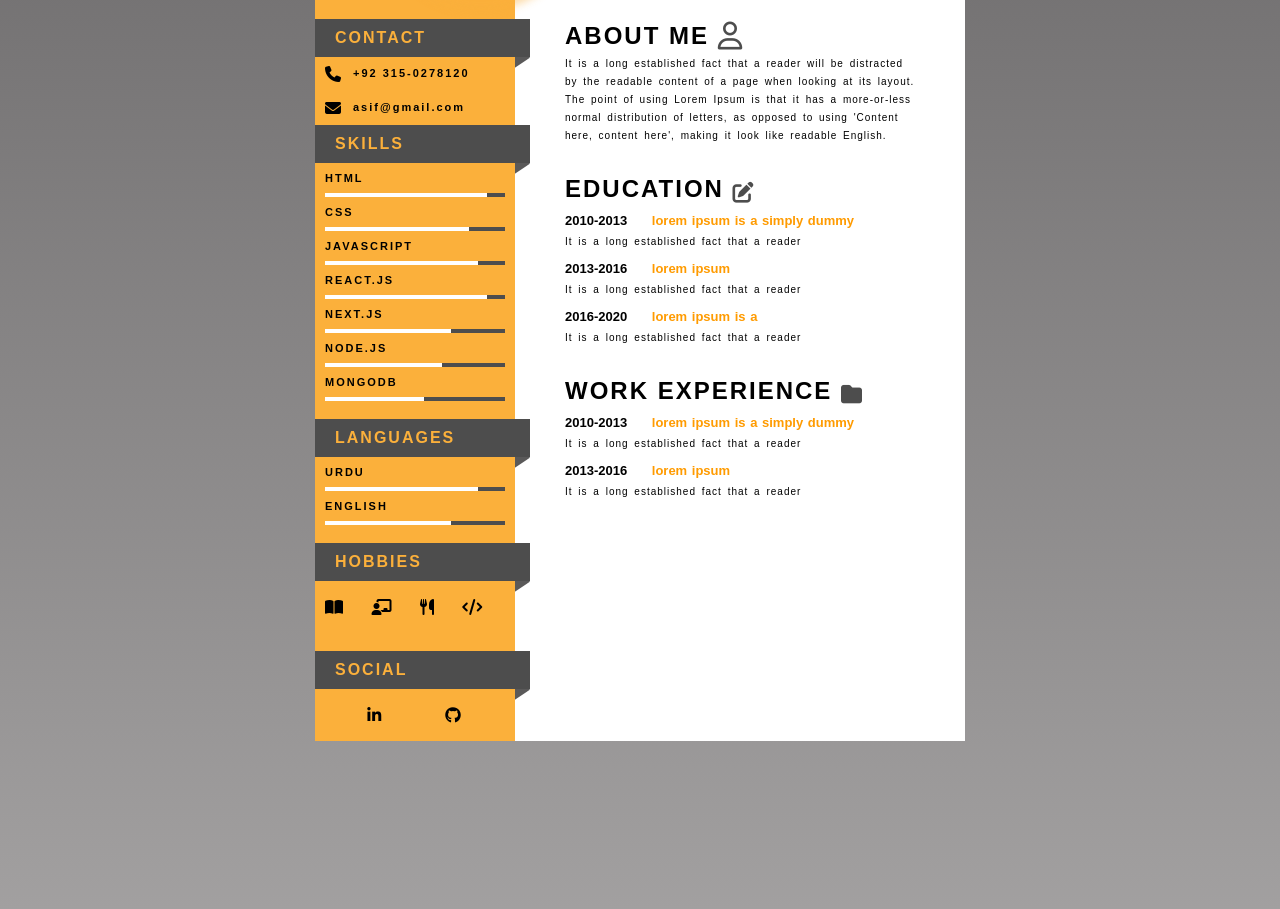
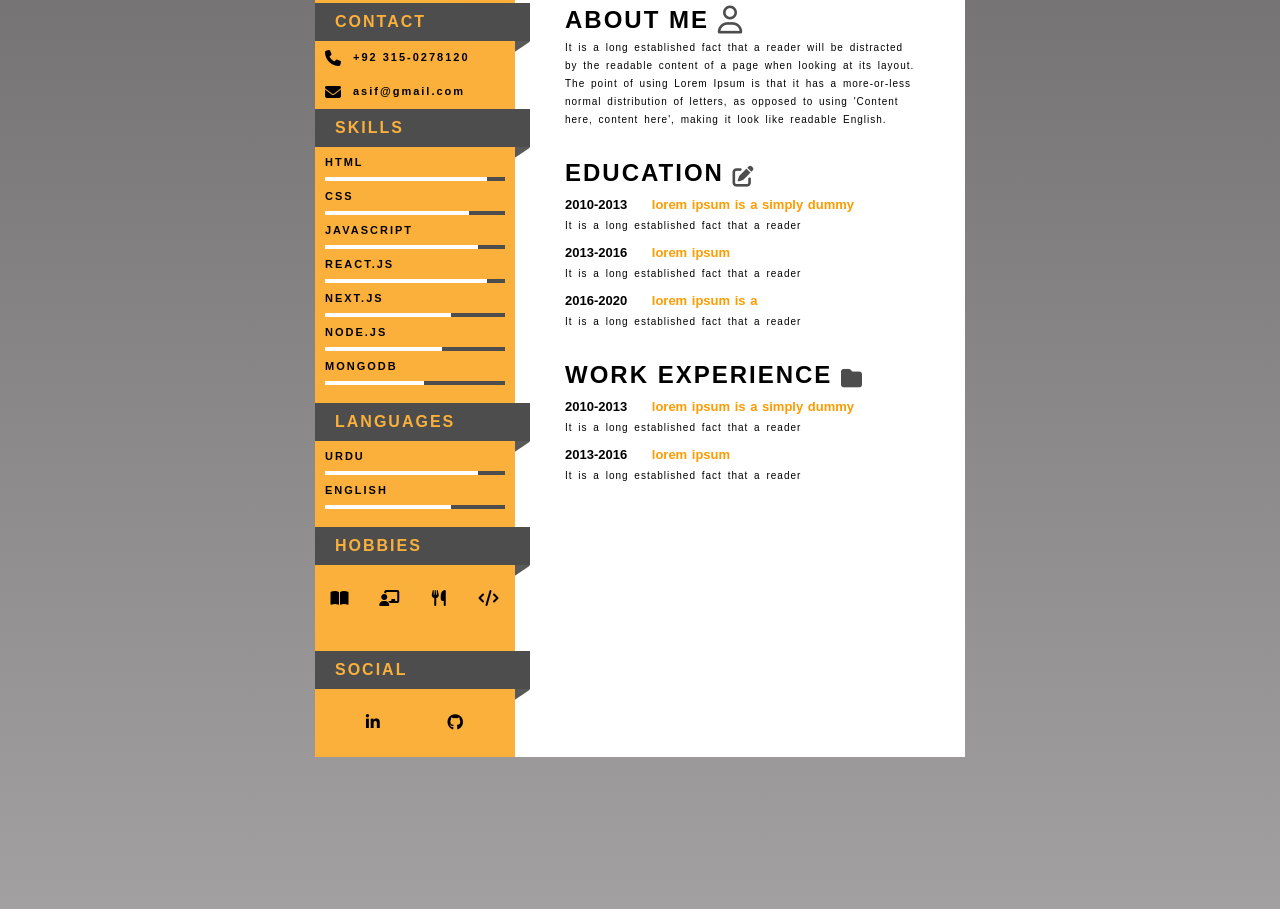
Before and after one commit to MuhammadAsif46/Resume, a plain HTML site: page index.html in a window 1280 px wide. Shown: the part 379-1288 px from the top of the page. Drawn offline with Linux system fonts and the light colour scheme.

Commit message:
added some styles

```diff
--- a/index.html
+++ b/index.html
@@ -91,11 +91,19 @@
                     <p>HOBBIES</p>
                 </div>
 
-                <div class="h-div">
-                    <a href="https://reading.com" target="_blank"><i class="fa-solid fa-book-open icons2"></i></a>
-                    <a href="https://www.learning.com" target="_blank"><i class="fa-solid fa-chalkboard-user icons2"></i></a>
-                    <a href="https://www.food.com" target="_blank"><i class="fa-solid fa-utensils icons2"></i></a>
-                    <a href="https://www.coding.com" target="_blank"><i class="fa-solid fa-code icons2"></i></a>
+                <div class="hobbies">
+                    <div class="link">
+                        <a href="https://reading.com" target="_blank"><i class="fa-solid fa-book-open"></i></a>
+                    </div>
+                    <div class="link">
+                        <a href="https://www.learning.com" target="_blank"><i class="fa-solid fa-chalkboard-user"></i></a>
+                    </div>
+                    <div class="link">
+                        <a href="https://www.food.com" target="_blank"><i class="fa-solid fa-utensils"></i></a>
+                    </div>
+                    <div class="link">
+                        <a href="https://www.coding.com" target="_blank"><i class="fa-solid fa-code"></i></a>
+                    </div>
                 </div>
             </div>
             <br>
@@ -105,10 +113,10 @@
                 </div>
 
                 <div class="social-link">
-                    <div class="linkedin">
+                    <div class="link">
                         <a href="https://www.linkedin.com/in/muhammad-asif-bb8107295" target="_blank"><i class="fa-brands fa-linkedin-in icons2"></i></a>
                     </div>
-                    <div class="github">
+                    <div class="link">
                         <a href="https://github.com/MuhammadAsif46" target="_blank"><i class="fa-brands fa-github icons2"></i></a>
                     </div>
                 </div>
--- a/style.css
+++ b/style.css
@@ -141,14 +141,30 @@ a{
     background-color: #fff
 }
 
-.icons2{
-    padding: 18px 10px;
-}
 
 .social-link{
     display: flex;
     justify-content: space-evenly;
 }
+.hobbies{
+    display: flex;
+    justify-content: space-evenly;
+}
+.link {
+        width: 3rem;
+        border-radius: 50%;
+        margin: 10px 0px;
+        height: 3rem;
+        display: flex;
+        justify-content: center;
+        align-items: center;
+    }
+
+  .link:hover {
+    background-color: #4d4d4d;
+    color: #fbb03b;
+    transition: 1s;
+  }
 
 /* right side work */
 
```
